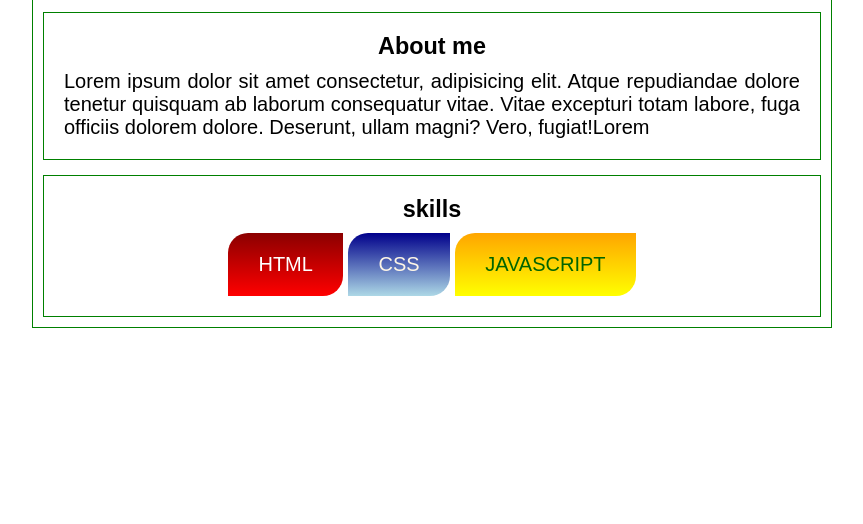
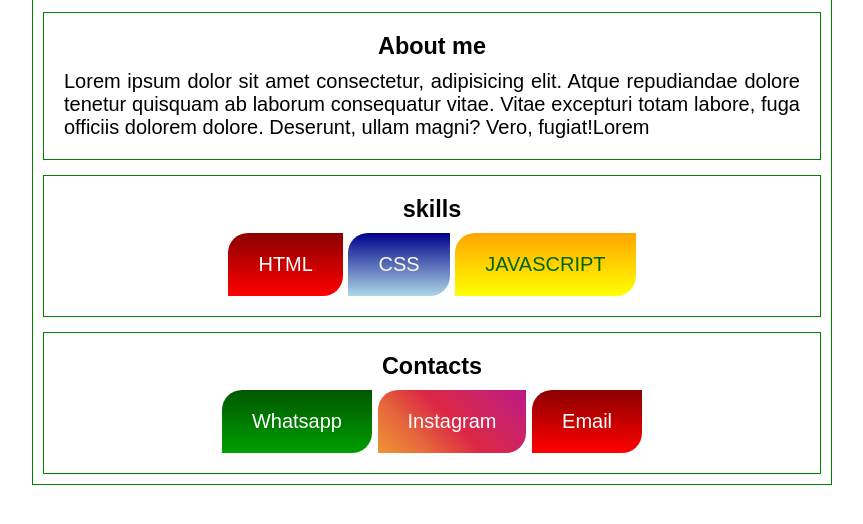
Before and after one commit to IsaacOliveira14/Card-me, a plain HTML site: page index.html in a window 1280 px wide. Shown: the part 224-748 px from the top of the page, without its empty margins (208-1071 px from the left). Drawn offline with Linux system fonts and the light colour scheme.

Commit message:
Adicionando a section contacts

```diff
--- a/css/style.css
+++ b/css/style.css
@@ -60,21 +60,27 @@ header{
 /* MAIN */
 section{
     margin-top: 15px;
+    border: 1px solid green;
 }
 .title-section{
     text-align: center;
     margin-bottom: 10px;
 }
 .about{
-    border: 1px solid green;
     padding: 20px;
     text-align: justify;
 }
 .skills{
-    border: 1px solid green;
     padding: 20px;
     text-align: center;
 }
+.contacts{
+    text-align: center;
+    padding: 20px;
+}
+/* CLASSES DE PERSONALIZAÇÃO */
+
+/* skills */
 .html{
     background: linear-gradient(to bottom, darkred, red);
     color: white;
@@ -87,3 +93,17 @@ section{
     background: linear-gradient(to bottom, orange, yellow);
     color: darkgreen;
 }
+
+/* contacts */
+.whats{
+    color: white;
+    background: linear-gradient(to bottom, rgb(0, 87, 0), rgb(0, 158, 0))
+}
+.insta{
+    color: white;
+    background: linear-gradient(45deg, #f09433 0%,#e6683c 25%,#dc2743 50%,#cc2366 75%,#bc1888 100%);;
+}
+.email{
+    color: white;
+    background: linear-gradient(to bottom, darkred, red);
+}
--- a/index.html
+++ b/index.html
@@ -39,6 +39,14 @@
                     <li class="js">JAVASCRIPT</li>
                 </ul>
             </section>
+            <section class="contacts">
+                <h3 class="title-section">Contacts</h3>
+                <ul>
+                    <li class="whats">Whatsapp</li>
+                    <li class="insta">Instagram</li>
+                    <li class="email">Email</li>
+                </ul>
+            </section>
         </main>
     </div> <!-- main-container -->
 </body>
```
